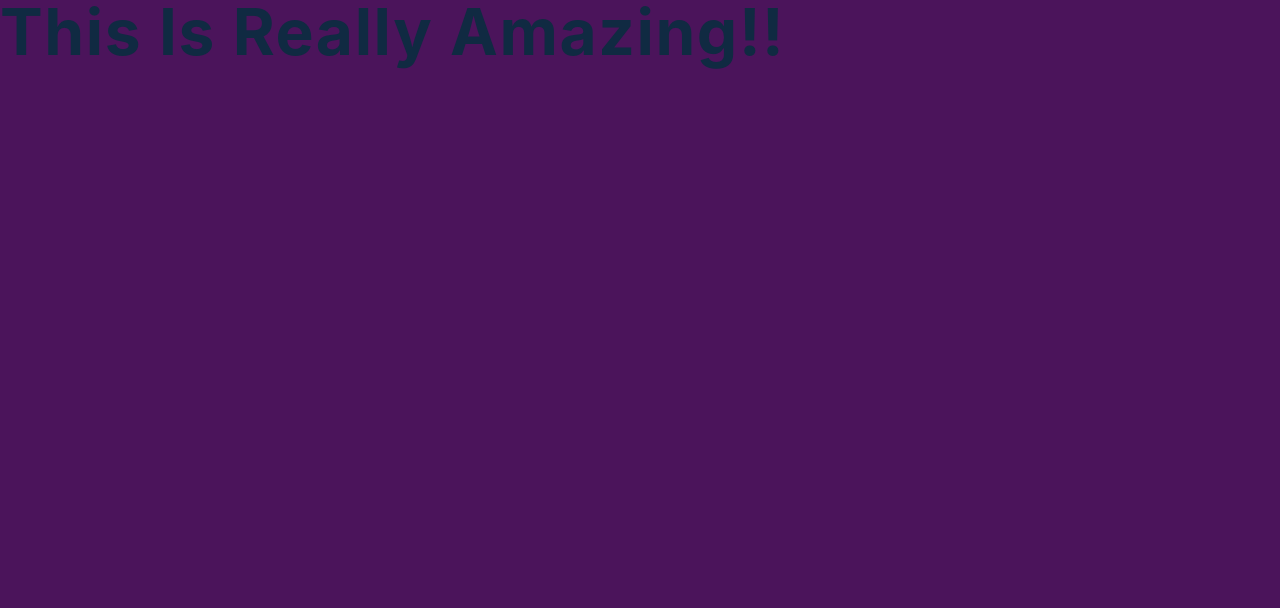
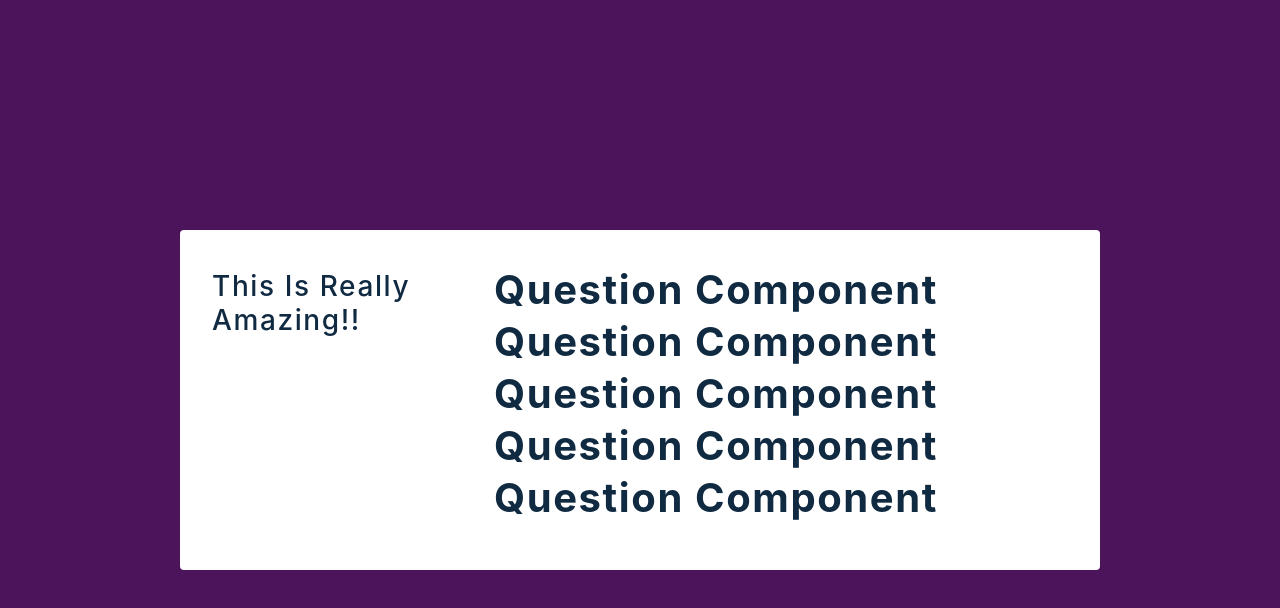
Before and after one commit to Tushar-Maity/Accordion, a React (Create React App) app: page / in a window 1280 px wide. Shown: the top 608 px of the page. Built offline with nearby package versions, Linux system fonts and the light colour scheme.

Commit message:
dummy format made.

```diff
--- a/package.json
+++ b/package.json
@@ -9,6 +9,7 @@
     "node-sass": "^5.0.0",
     "react": "^17.0.2",
     "react-dom": "^17.0.2",
+    "react-icons": "^4.2.0",
     "react-scripts": "4.0.3",
     "web-vitals": "^1.1.2"
   },
--- a/src/App.js
+++ b/src/App.js
@@ -1,13 +1,23 @@
 import React, { useState } from 'react';
 import data from './data';
-import Question from './components/Question';
+import SingleQuestion from './components/Question';
 import './App.scss';
 
 const App = () => {
+
+  const [questions, setQuestions] = useState(data);
+
   return (
     <main>
       <div className="container">
-        <h1>This is really amazing!!</h1>
+        <h3>This is really amazing!!</h3>
+        <section className="info">
+            {
+              questions.map((question) => {
+                return <SingleQuestion key={question.key} {...question}/>
+              })
+            }
+        </section>
       </div>
     </main>
   );
--- a/src/components/Question.js
+++ b/src/components/Question.js
@@ -0,0 +1,10 @@
+import React, { useState } from 'react';
+import { AiOutlineMinus, AiOutlinePlus } from 'react-icons/ai';
+
+import './Question.scss'
+
+const Question = () => {
+    return <h2>Question component</h2>
+}
+
+export default Question
--- a/src/components/Question.scss
+++ b/src/components/Question.scss
@@ -0,0 +1,86 @@
+/*
+===============
+Questions
+===============
+*/
+
+main {
+    min-height: 100vh;
+    /* using flex because of better browser support */
+    display: flex;
+    justify-content: center;
+    align-items: center;
+}
+
+.container {
+    width: 90vw;
+    margin: 5rem auto;
+    background: var(--clr-white);
+    border-radius: var(--radius);
+    padding: 2.5rem 2rem;
+    max-width: var(--fixed-width);
+    display: grid;
+    gap: 1rem 2rem;
+}
+
+.container h3 {
+    line-height: 1.2;
+    font-weight: 500;
+}
+
+@media screen and (min-width: 992px) {
+    .container {
+    display: grid;
+    grid-template-columns: 250px 1fr;
+    }
+}
+
+.question {
+    padding: 1rem 1.5rem;
+    border: 2px solid var(--clr-grey-special);
+    margin-bottom: 1rem;
+    border-radius: var(--radius);
+    box-shadow: var(--light-shadow);
+}
+
+.question h4 {
+    text-transform: none;
+    line-height: 1.5;
+}
+
+.question p {
+    color: var(--clr-grey-3);
+    margin-bottom: 0;
+    margin-top: 0.5rem;
+}
+
+.question header {
+    display: flex;
+    justify-content: space-between;
+    align-items: center;
+}
+
+.question header h4 {
+    margin-bottom: 0;
+}
+
+.btn {
+    background: transparent;
+    border-color: transparent;
+    width: 2rem;
+    height: 2rem;
+    background: var(--clr-grey-special);
+    display: flex;
+    align-items: center;
+    justify-content: center;
+    border-radius: 50%;
+    color: var(--clr-red-special);
+    cursor: pointer;
+    margin-left: 1rem;
+    align-self: center;
+    min-width: 2rem;
+
+    &:focus {
+        outline: none;
+    }
+}
```
Also changed, not shown: 1 other file (tests, documents, lock files or other folders).
